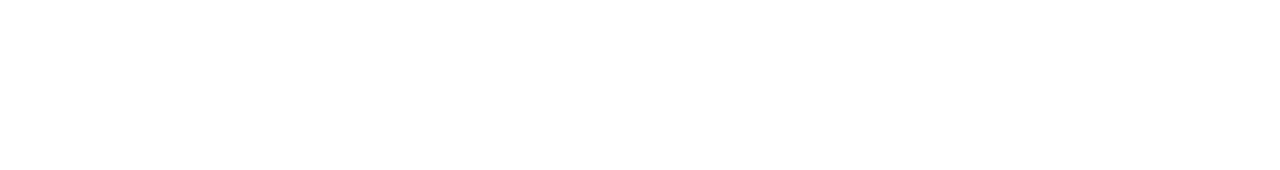
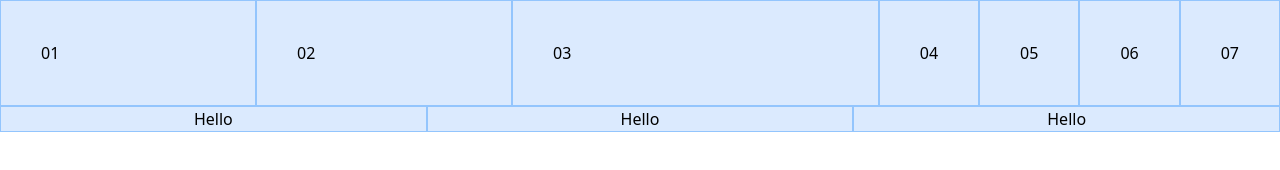
Before and after one commit to darrylwongqz/tailwind-playground, a plain HTML site: page tailwind-sandbox-basics/tailwind-sandbox-starter/13-flex/index.html in a window 1280 px wide. Drawn offline with nearby package versions, Linux system fonts and the light colour scheme.

Commit message:
finished flexbox

```diff
--- a/tailwind-sandbox-basics/tailwind-sandbox-starter/13-flex/index.html
+++ b/tailwind-sandbox-basics/tailwind-sandbox-starter/13-flex/index.html
@@ -9,10 +9,39 @@
   </head>
   <body>
     <!-- Flex and alignment -->
+    <!-- <div class="flex items-center justify-between w-full bg-gray-100 h-72">
+      <div class="p-10 bg-blue-100 border border-blue-300">01</div>
+      <div class="p-10 bg-blue-100 border border-blue-300">02</div>
+      <div class="p-10 bg-blue-100 border border-blue-300">03</div>
+      <div class="p-10 bg-blue-100 border border-blue-300">04</div> -->
+    </div>
 
     <!-- Flex Column, Gap and Order -->
+    <!-- <div
+      class="flex flex-col items-center justify-between w-full gap-4 bg-gray-100 h-72"
+    >
+      <div class="order-3 p-10 bg-blue-100 border border-blue-300">01</div>
+      <div class="order-2 p-10 bg-blue-100 border border-blue-300">02</div>
+      <div class="order-4 p-10 bg-blue-100 border border-blue-300">03</div>
+      <div class="order-1 p-10 bg-blue-100 border border-blue-300">04</div>
+    </div> -->
 
     <!-- Grow and shrink -->
+    <div class="flex w-full bg-gray-100">
+      <div class="flex-initial w-64 p-10 bg-blue-100 border border-blue-300">01</div>
+      <div class="flex-none w-64 p-10 bg-blue-100 border border-blue-300">02</div>
+      <div class="flex-auto w-64 p-10 bg-blue-100 border border-blue-300">03</div>
+      <div class="p-10 bg-blue-100 border border-blue-300 flex-1w-64">04</div>
+      <div class="p-10 bg-blue-100 border border-blue-300">05</div>
+      <div class="p-10 bg-blue-100 border border-blue-300">06</div>
+      <div class="p-10 bg-blue-100 border border-blue-300">07</div>
+    </div>
+
+    <div class="flex text-center">
+      <div class="flex-1 bg-blue-100 border border-blue-300">Hello</div>
+      <div class="flex-1 bg-blue-100 border border-blue-300">Hello</div>
+      <div class="flex-1 bg-blue-100 border border-blue-300">Hello</div>
+    </div>
   </body>
 </html>
 
```
